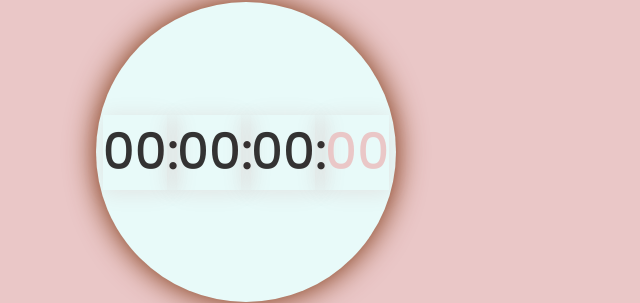
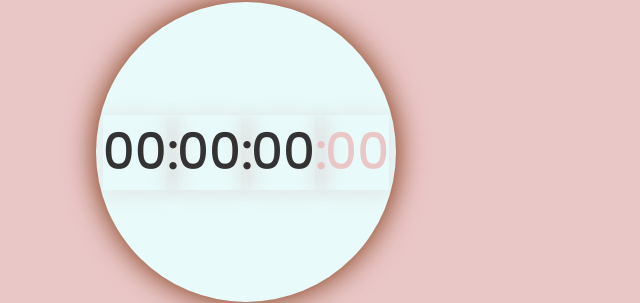
Before and after one commit to Saif-09/Stopwatch-Project, a plain HTML site: page index.html in a window 1280 px wide. Shown: the part 260-563 px from the top of the page, 394-1034 px from the left. Drawn offline with nearby package versions, Linux system fonts and the light colour scheme.

Commit message:
changes in code

```diff
--- a/style.css
+++ b/style.css
@@ -86,7 +86,7 @@ body{
 .time span.colon{
   width: 10px;
 }
-.time span.ml-colon,
+.time span.ms-colon,
 .time span.millisecond{
   color: #EAC7C7;
 }
```
